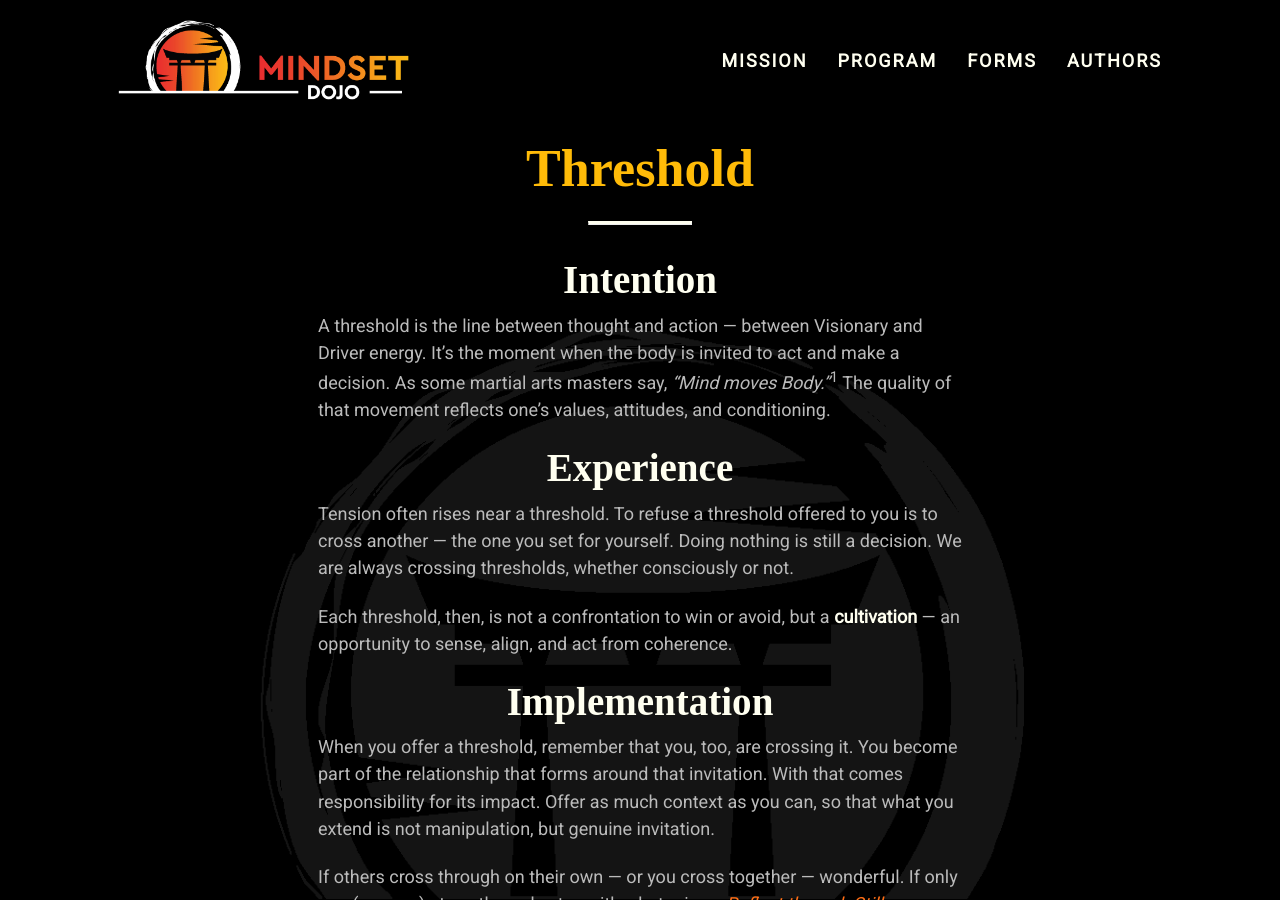
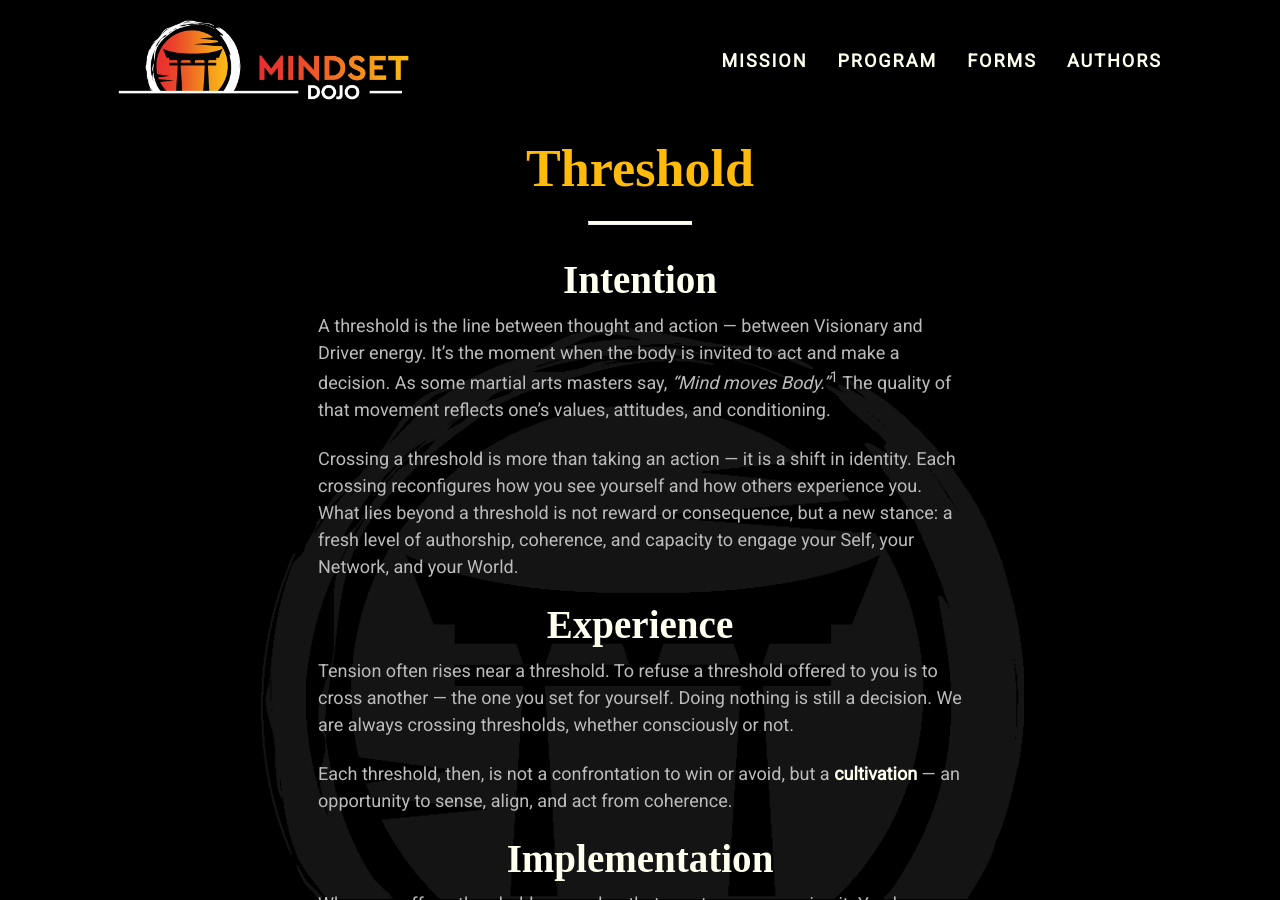
Before and after one commit to mindset-dojo/mindset-dojo.github.io, a Jekyll site: the page built from _forms/threshold.md, in a window 1280 px wide and 900 px high. Built offline with Jekyll 4.4.1, drawn with Linux system fonts in a browser that asks for light colours; some web fonts are replaced.

Commit message:
feat: crossing threshold framing

```diff
--- a/_forms/threshold.md
+++ b/_forms/threshold.md
@@ -13,6 +13,8 @@ excerpt: "A threshold is the line between thought and action, Visionary and Driv
 ## Intention
 
 A threshold is the line between thought and action — between Visionary and Driver energy. It’s the moment when the body is invited to act and make a decision. As some martial arts masters say, *“Mind moves Body.”*<sup>1</sup> The quality of that movement reflects one’s values, attitudes, and conditioning.
+
+Crossing a threshold is more than taking an action — it is a shift in identity. Each crossing reconfigures how you see yourself and how others experience you. What lies beyond a threshold is not reward or consequence, but a new stance: a fresh level of authorship, coherence, and capacity to engage your Self, your Network, and your World.
 
 ## Experience
 
```
